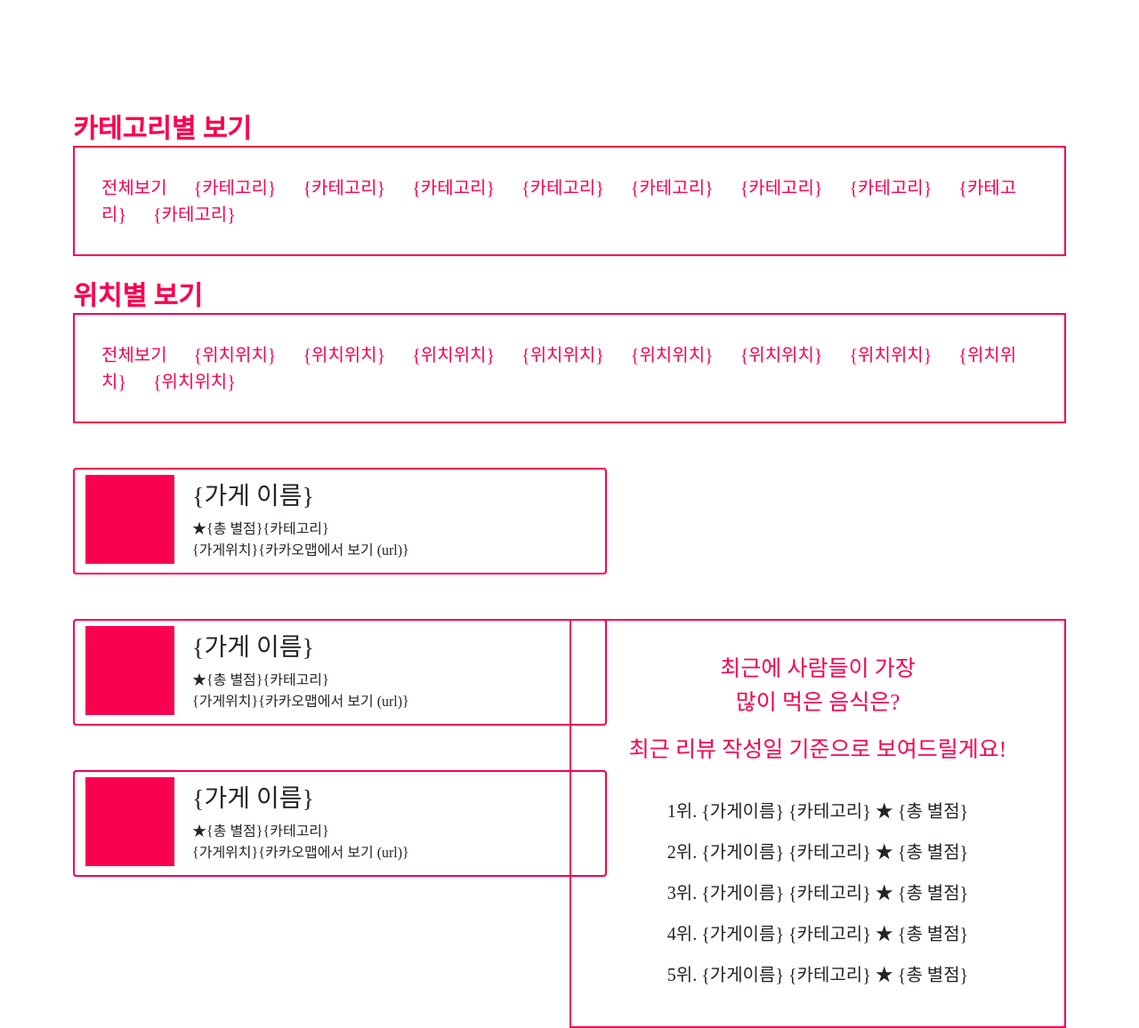
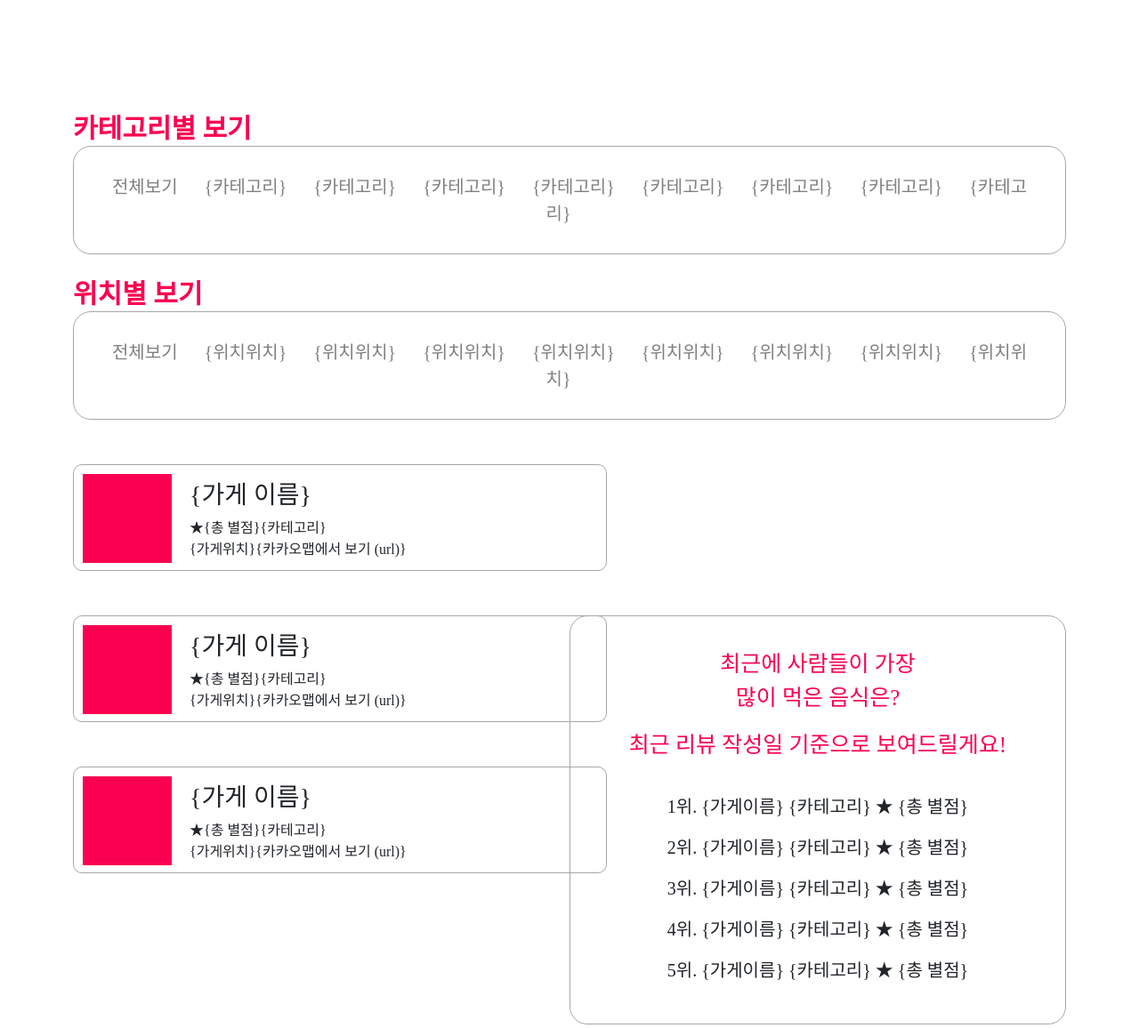
Before and after one commit to Reinforcement-succeeded/yogi_otte, a Django app: template templates/result/result.html in a window 1280 px wide. Shown: the part 71-1227 px from the top of the page at 89% size. Run offline with Django 3.2, Linux system fonts and the light colour scheme; the template is opened without the code that fills it, so the values that code supplies are empty; some web fonts are replaced.

Commit message:
MOD result 페이지 박스부분 css 수정

```diff
--- a/templates/result/result.html
+++ b/templates/result/result.html
@@ -13,9 +13,8 @@
             <div class="category-bar">
                 <div class="category">
                     <div style="font-family: 'yg-jalnan';" class="category-text">카테고리별 보기</div>
-                    <div class="category-box">
+                    <div style="border-radius:20px; border-width:1px; text-align:center; border-color:#A7A7A7; color:gray;"class="category-box">
                         <span>전체보기</span>
-                        <span>{카테고리}</span>
                         <span>{카테고리}</span>
                         <span>{카테고리}</span>
                         <span>{카테고리}</span>
@@ -30,9 +29,8 @@
 
             <div class="location">
                 <div style="font-family: 'yg-jalnan';" class="location-text">위치별 보기</div>
-                <div class="location-box">
+                <div style="border-radius:20px; border-width:1px; text-align:center; border-color:#A7A7A7; color:gray;" class="location-box">
                     <span>전체보기</span>
-                    <span>{위치위치}</span>
                     <span>{위치위치}</span>
                     <span>{위치위치}</span>
                     <span>{위치위치}</span>
@@ -45,7 +43,7 @@
             </div>
 
             <div>
-                <div class="btn store-box">
+                <div class="btn store-box" style="border-width:1px; border-color:#A7A7A7; border-radius:10px; padding:10px;">
                     <div class="store">
                         <div class="img"></div>
                         <div class="store-text">
@@ -93,7 +91,7 @@
                     </div>
                 </div>
                 <br>
-                 <div class="btn store-box">
+                 <div class="btn store-box" style="border-width:1px; border-color:#A7A7A7; border-radius:10px; padding:10px;">
                     <div class="store">
                         <div class="img"></div>
                         <div class="store-text">
@@ -141,7 +139,7 @@
                     </div>
                 </div>
                 <br>
-                 <div class="btn store-box">
+                 <div class="btn store-box" style="border-width:1px; border-color:#A7A7A7; border-radius:10px; padding:10px;">
                     <div class="store">
                         <div class="img"></div>
                         <div class="store-text">
@@ -189,7 +187,7 @@
                     </div>
                 </div>
 
-            <div class="ranking1">
+            <div class="ranking1" style="border-width:1px; border-color:#A7A7A7; border-radius:20px;">
                 <div class="ranking-text">
                     <p>최근에 사람들이 가장
                     <br>
```
